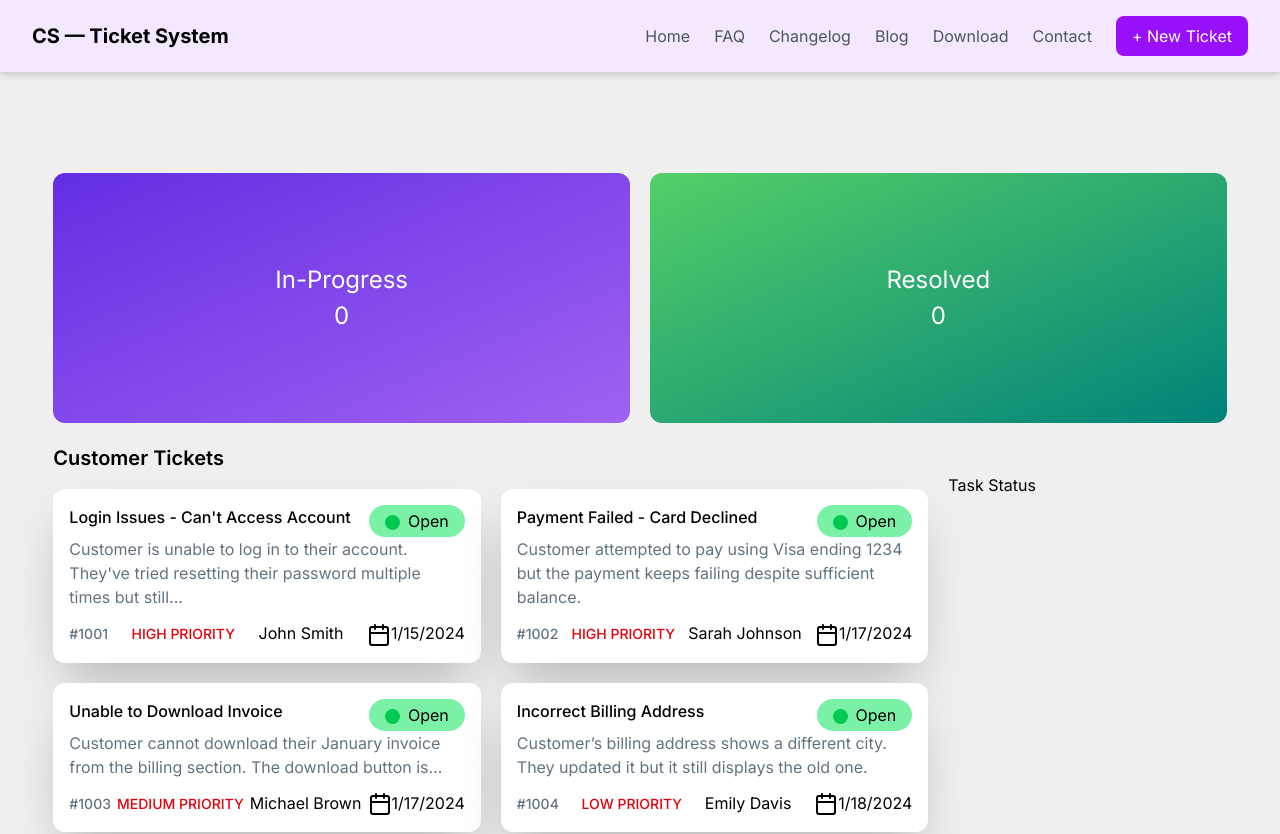
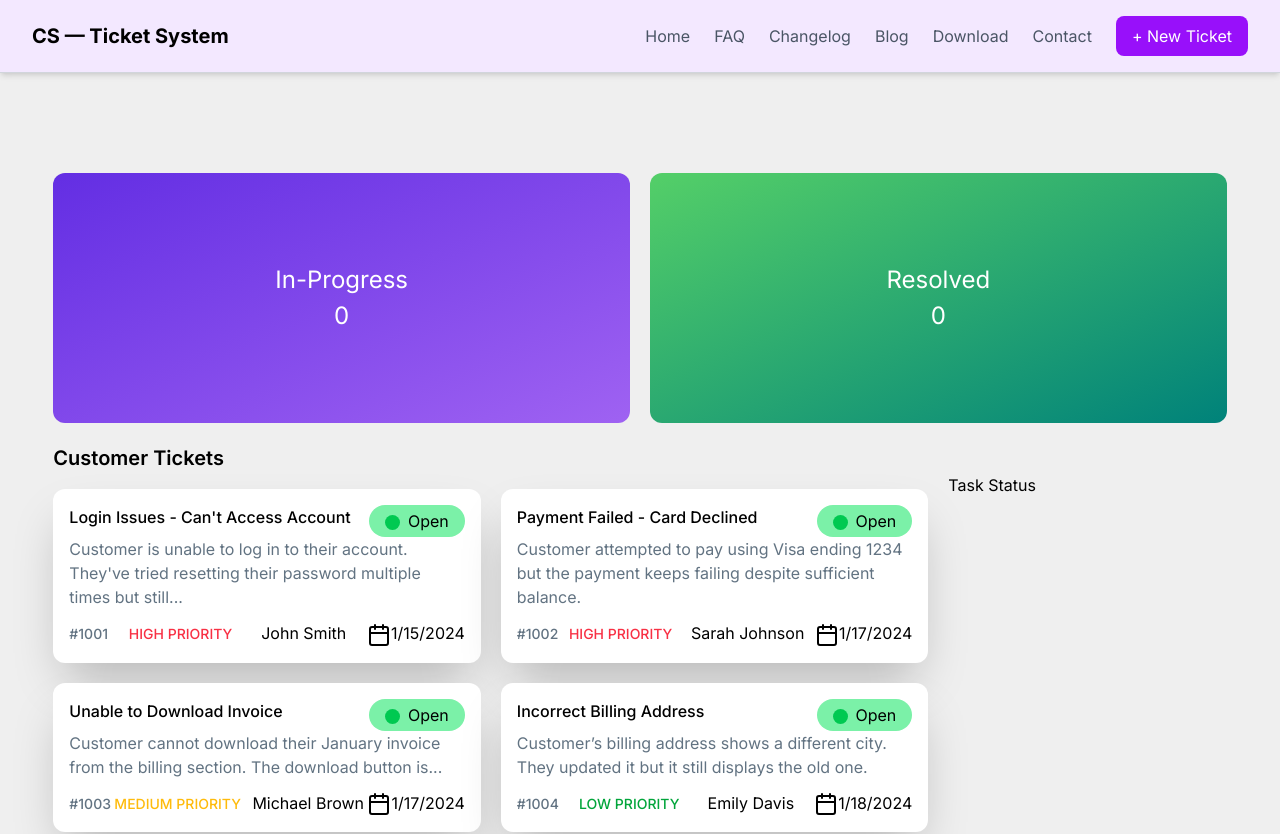
Before and after one commit to md-mridul-ali/assignment-7, a React (Vite) app: page / in a window 1280 px wide. Shown: the top 834 px of the page. Built offline with nearby package versions, Linux system fonts and the light colour scheme.

Commit message:
added some due task

```diff
--- a/src/components/Card.jsx
+++ b/src/components/Card.jsx
@@ -5,7 +5,7 @@ const Card = ({ order, handleOrder }) => {
 
     return (
 
-        <div onClick={() => handleOrder(order)} className='bg-white shadow-2xl  rounded-xl p-4'>
+        <div onClick={() => handleOrder(order)} className='bg-white shadow-2xl  rounded-xl p-4 hover:cursor-pointer'>
             <div className='flex justify-between'>
                 <p className='text=[18px] font-medium'>{order.title}</p>
                 <button className='flex flex-row bg-green-300 px-4 py-1 rounded-4xl'><div className='h-[15px] w-[15px] bg-green-500 rounded-4xl mt-[6px] mr-[8px]'></div>{order.status}</button>
@@ -13,7 +13,19 @@ const Card = ({ order, handleOrder }) => {
             <p className='mb-3 text-[16px] text-[#627382]'>{order.description}</p>
             <div className='flex flex-row justify-between'>
                 <p><span className='mr-[] text-[#627382] text-[14px] font-medium'> <span>#</span>{order.id}</span></p>
-                <p><span className='mr-[] text-red-600 text-[14px] font-medium'>{order.priority}</span></p>
+                {/* <p><span className='mr-[] text-red-600 text-[14px] font-medium'>{order.priority}</span></p> */}
+                <p>
+                    <span
+                        className={`mr-2 text-[14px] font-medium ${order.priority === "HIGH PRIORITY"
+                                ? "text-[#F83044]"
+                                : order.priority === "MEDIUM PRIORITY"
+                                    ? "text-[#FEBB0C]"
+                                    : "text-[#02A53B]"
+                            }`}
+                    >
+                        {order.priority}
+                    </span>
+                </p>
                 <p><span className='mr-[]'>{order.customer}</span></p>
                 <p><span className='inline '><Calendar className='inline' />{order.createdAt}</span></p>
             </div>
--- a/src/components/States.jsx
+++ b/src/components/States.jsx
@@ -2,16 +2,11 @@ import React from 'react';
 
 const States = ({ cookingTotal, readyTotal }) => {
     return (
-        <div className='w-11/12 mx-auto grid grid-cols-1 md:grid-cols-2 gap-5 mb-[20px]'>
+        <div className='inProgress w-11/12 mx-auto grid grid-cols-1 md:grid-cols-2 gap-5 mb-[20px]'>
             <div className='h-[250px]  rounded-xl flex flex-col items-center justify-center
-            text-white text-bold text-[24px] overflow-hidden' style={{
+            text-white text-bold text-[24px] ' style={{
                     background: "linear-gradient(to bottom right, #632EE3, #9F62F2), url('/public/vector1.png')"
                 }}>
-                {/* <img
-                    src="vector1.png"
-                    alt="vector background"
-                    class="absolute top-0 left-0 opacity-80"
-                /> */}
                 <p>In-Progress</p>
                 <p>{cookingTotal}</p>
             </div>
--- a/src/components/TaskCard.jsx
+++ b/src/components/TaskCard.jsx
@@ -10,7 +10,7 @@ const TaskCard = ({ order, handleCooking }) => {
                     order.title
                 }
             </p>
-            <button onClick={() => handleCooking(order)} className='bg-[#02A53B] w-full px-4 py-2 rounded-xs'>Complete</button>
+            <button onClick={() => handleCooking(order)} className='bg-[#02A53B] w-full px-4 py-2 rounded-xs hover:cursor-pointer'>Complete</button>
         </div>
 
     );
```
Also changed, not shown: src/index.css (line endings or trailing spaces).
